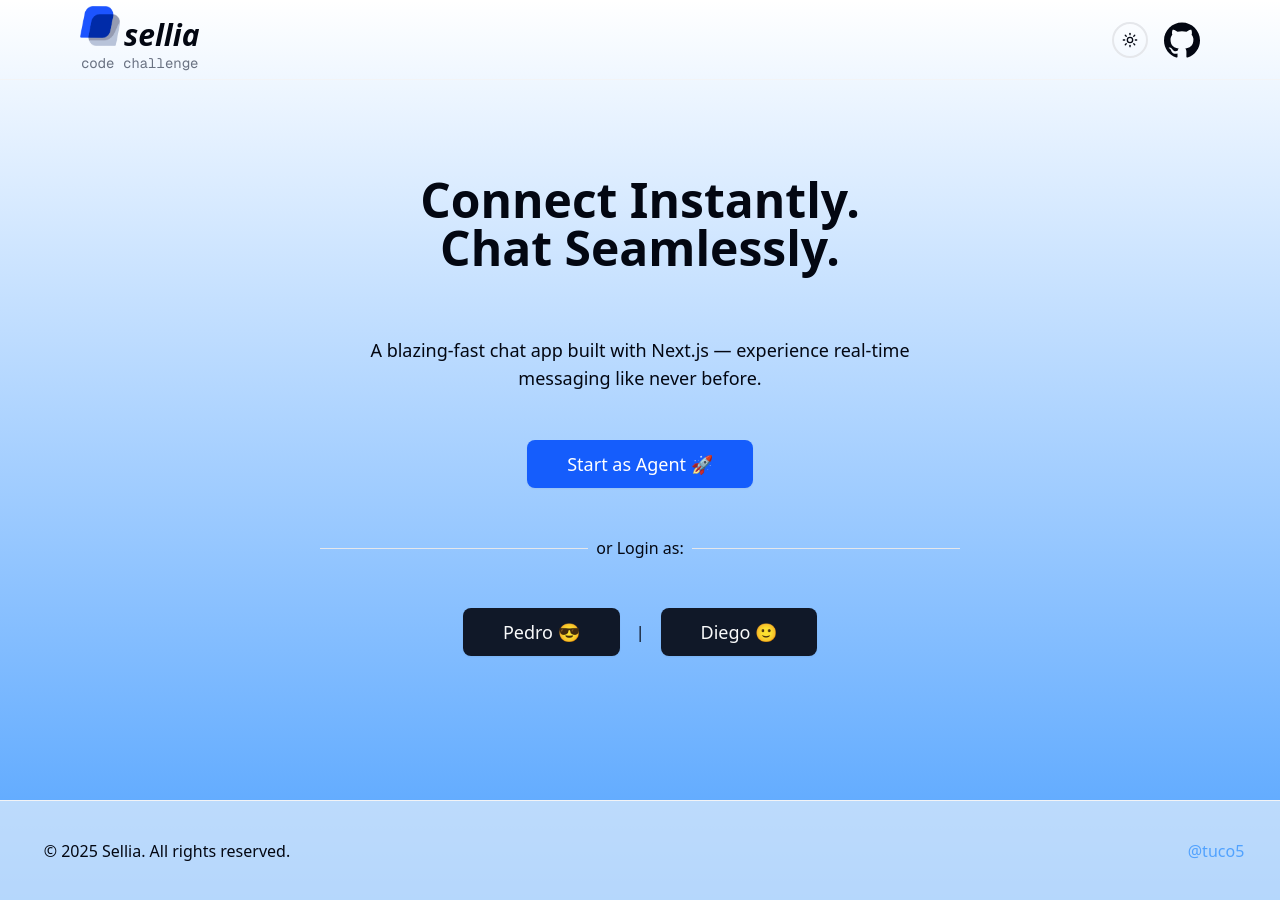
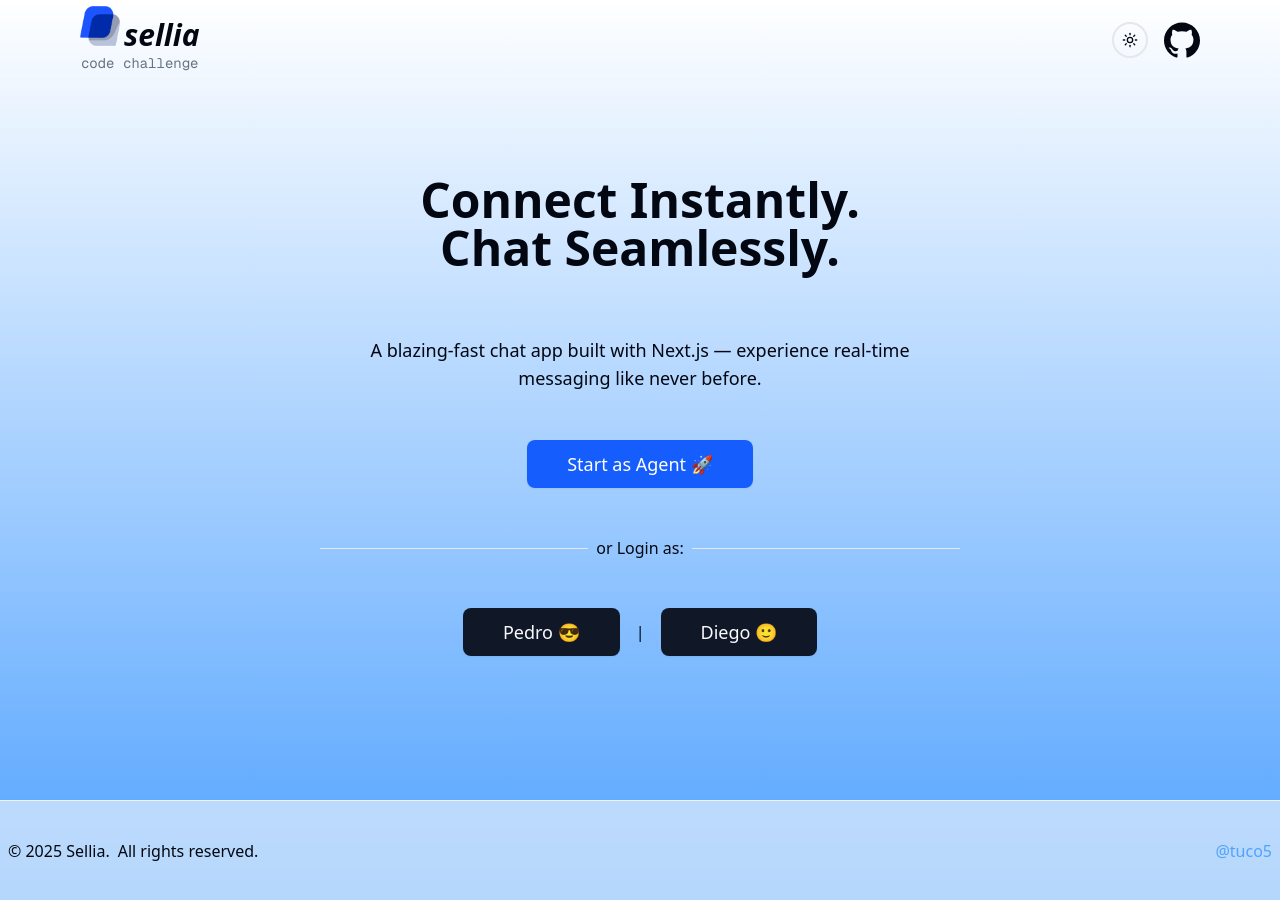
Before and after one commit to tuco5/chat-app, a Next.js app: page / in a window 1280 px wide. Built offline with nearby package versions, Linux system fonts and the light colour scheme.

Commit message:
Update footer.tsx (#22)
* Update footer.tsx

* Update footer.tsx

* Update footer.tsx

```diff
--- a/src/app/(landing)/_components/footer.tsx
+++ b/src/app/(landing)/_components/footer.tsx
@@ -1,8 +1,9 @@
 export default function Footer() {
   return (
-    <footer className="flex justify-center items-center h-25 border-t border-muted bg-sidebar/60 mt-auto">
-      <div className="flex items-center justify-between p-2 w-full max-w-6xl">
-        &copy; 2025 Sellia. All rights reserved.
+    <footer className="flex justify-between items-center h-25 border-t border-muted bg-sidebar/60 mt-auto p-2">
+      <div className="flex flex-col md:flex-row md:items-center items-start gap-2">
+        <p>&copy; 2025 Sellia.</p>
+        <p>All rights reserved.</p>
       </div>
 
       <a
```
